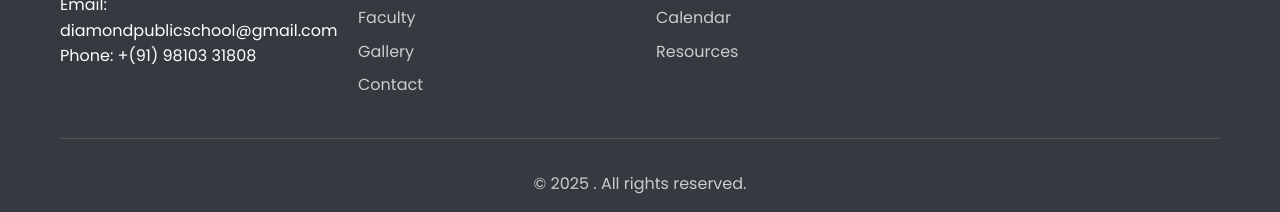
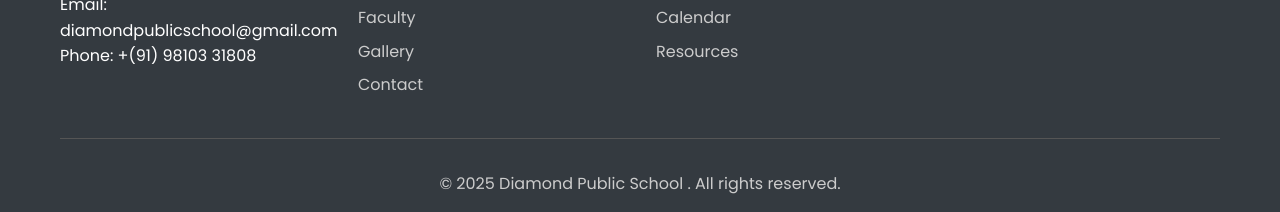
Before and after one commit to Zeko9890/Diamondpublicschool, a plain HTML site: page index.html in a window 1280 px wide. Shown: the part 3243-3455 px from the top of the page. Drawn offline with nearby package versions, Linux system fonts and the light colour scheme; no server answers.

Commit message:
small upd

```diff
--- a/index.html
+++ b/index.html
@@ -248,7 +248,7 @@
             </div>
         </div>
         <div class="footer-bottom">
-            <p>&copy; 2025 . All rights reserved.</p>
+            <p>&copy; 2025 Diamond Public School . All rights reserved.</p>
         </div>
     </div>
 </footer>
```
